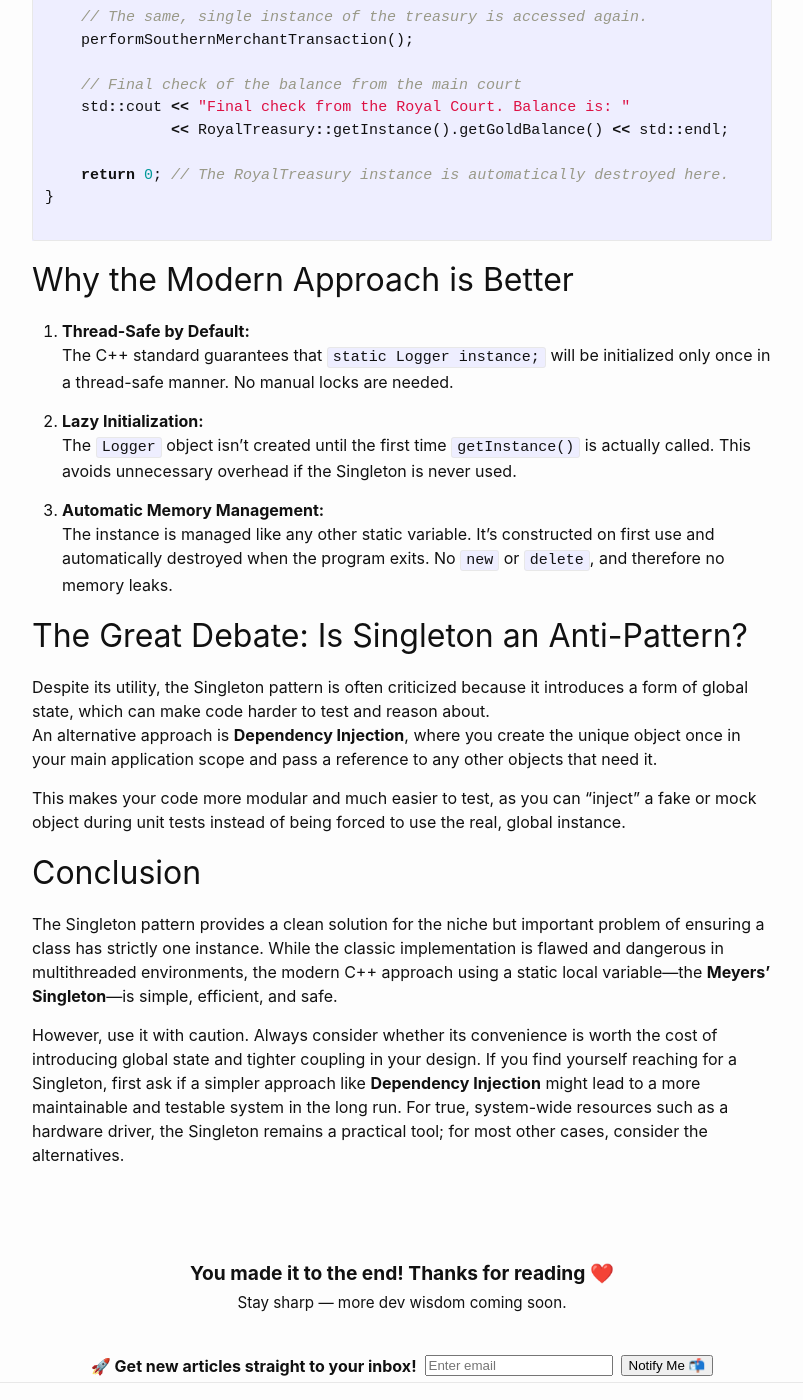
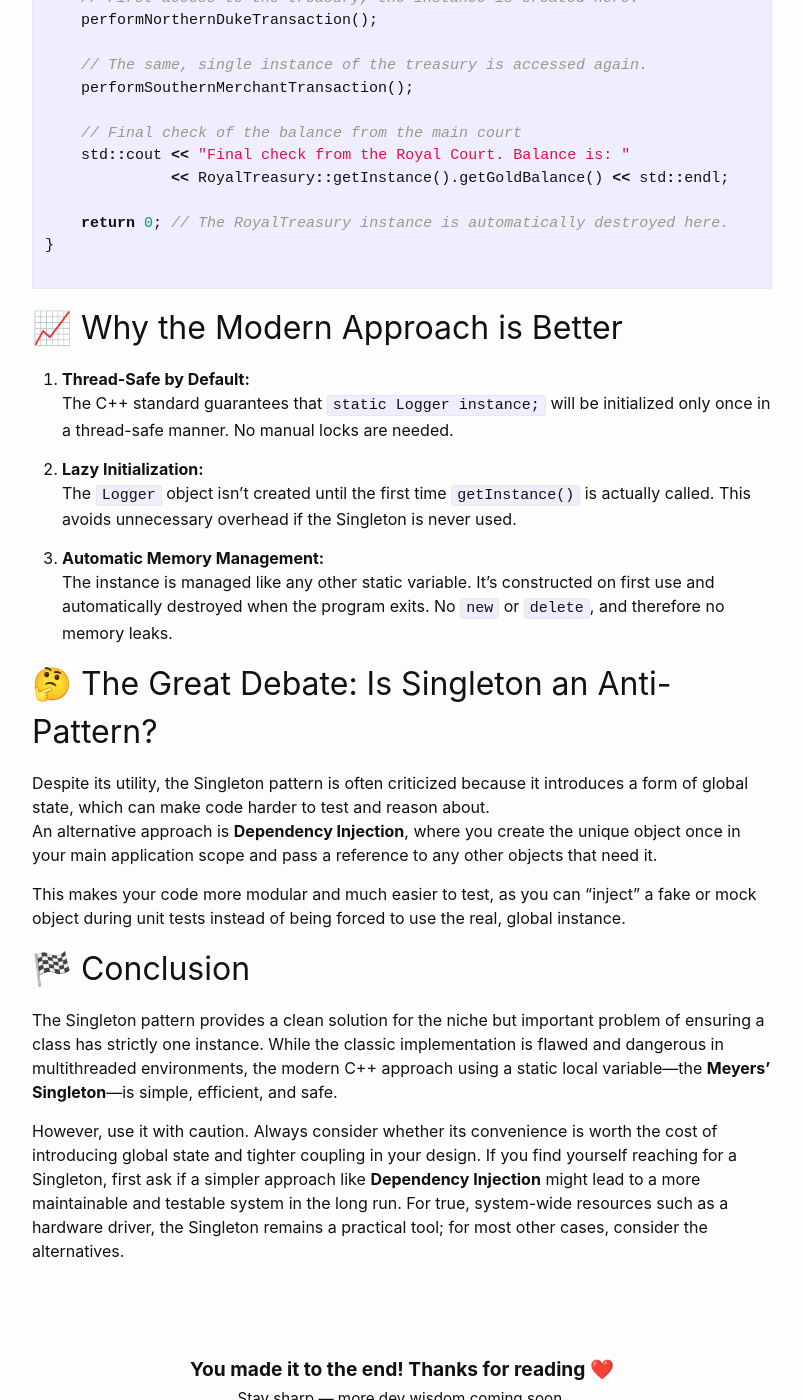
Before and after one commit to on2k23nm/on2k23nm.github.io, a Jekyll site: the page built from _posts/2025-06-09-Design-Patterns-Singleton-Pattern.markdown, in a window 1280 px wide and 1400 px high, scrolled down 5156 px. Shown: the whole window, without its empty margins (238-1041 px from the left). Built offline with Jekyll 4.4.1, drawn with Linux system fonts in a browser that asks for light colours; some of the changed text lies outside the part shown.

Commit message:
Added emoji's

`````diff
--- a/_posts/2025-06-09-Design-Patterns-Singleton-Pattern.markdown
+++ b/_posts/2025-06-09-Design-Patterns-Singleton-Pattern.markdown
@@ -29,7 +29,7 @@
 
 This is the problem the Singleton pattern was born to solve. It’s a **creational pattern** that forcefully ensures a class has only one instance and provides a single, global point of access to it.
 
-## 🏛️ The Analogy: The Royal Treasury
+## 🏰 The Analogy: The Royal Treasury
 
 Imagine a medieval kingdom. It has one, and only one, Royal Treasury. All nobles, merchants, and generals must interact with this single entity to deposit gold or request funds.
 
@@ -39,7 +39,7 @@
 
 The Singleton pattern turns your class into this Royal Treasury—a unique, globally accessible resource.
 
-## 🎯 The Core Problem It Solves
+## 🔍 The Core Problem It Solves
 
 "But why not just use a global variable?" you might ask. This is a great question that gets to the heart of the matter. A simple global variable (`MyLogger* globalLogger = new MyLogger();`) has serious flaws:
 
@@ -61,7 +61,7 @@
 
 3. **A Public Static Access Method**: The class provides a public `static` method, conventionally named `getInstance()`, that acts as the sole entry point. When called, it checks if the instance has been created. If not, it creates it. If it has, it simply returns the existing instance.
 
-## The Classic Implementation: Putting it Together
+## 🛠️ The Classic Implementation: Putting it Together
 
 Here is how those three principles look in a classic C++ implementation. This version directly translates the theory, but as we'll see, it has some serious flaws in a modern context.
 
@@ -122,7 +122,7 @@
 2. **It leaks memory.**
    The instance is created with `new`, but there’s no clean, safe place to call `delete`. This is a significant design flaw.
 
-## The Modern C++ Solution: The Meyers' Singleton
+## 🚀 The Modern C++ Solution: The Meyers' Singleton
 
 Fortunately, modern C++ (since C++11) provides a much more elegant and safe solution that solves both of these problems. It’s often called the **“Meyers' Singleton.”**
 
@@ -212,7 +212,7 @@
 
 ````
 
-## Why the Modern Approach is Better
+## 📈 Why the Modern Approach is Better
 
 1. **Thread-Safe by Default:**
    The C++ standard guarantees that `static Logger instance;` will be initialized only once in a thread-safe manner. No manual locks are needed.
@@ -223,7 +223,7 @@
 3. **Automatic Memory Management:**
    The instance is managed like any other static variable. It’s constructed on first use and automatically destroyed when the program exits. No `new` or `delete`, and therefore no memory leaks.
 
-## The Great Debate: Is Singleton an Anti-Pattern?
+## 🤔 The Great Debate: Is Singleton an Anti-Pattern?
 
 Despite its utility, the Singleton pattern is often criticized because it introduces a form of global state, which can make code harder to test and reason about.
 An alternative approach is **Dependency Injection**, where you create the unique object once in your main application scope and pass a reference to any other objects that need it.
@@ -231,7 +231,7 @@
 This makes your code more modular and much easier to test, as you can “inject” a fake or mock object during unit tests instead of being forced to use the real, global instance.
 
 
-## Conclusion
+## 🏁 Conclusion
 
 The Singleton pattern provides a clean solution for the niche but important problem of ensuring a class has strictly one instance. While the classic implementation is flawed and dangerous in multithreaded environments, the modern C++ approach using a static local variable—the **Meyers' Singleton**—is simple, efficient, and safe.
 
`````
